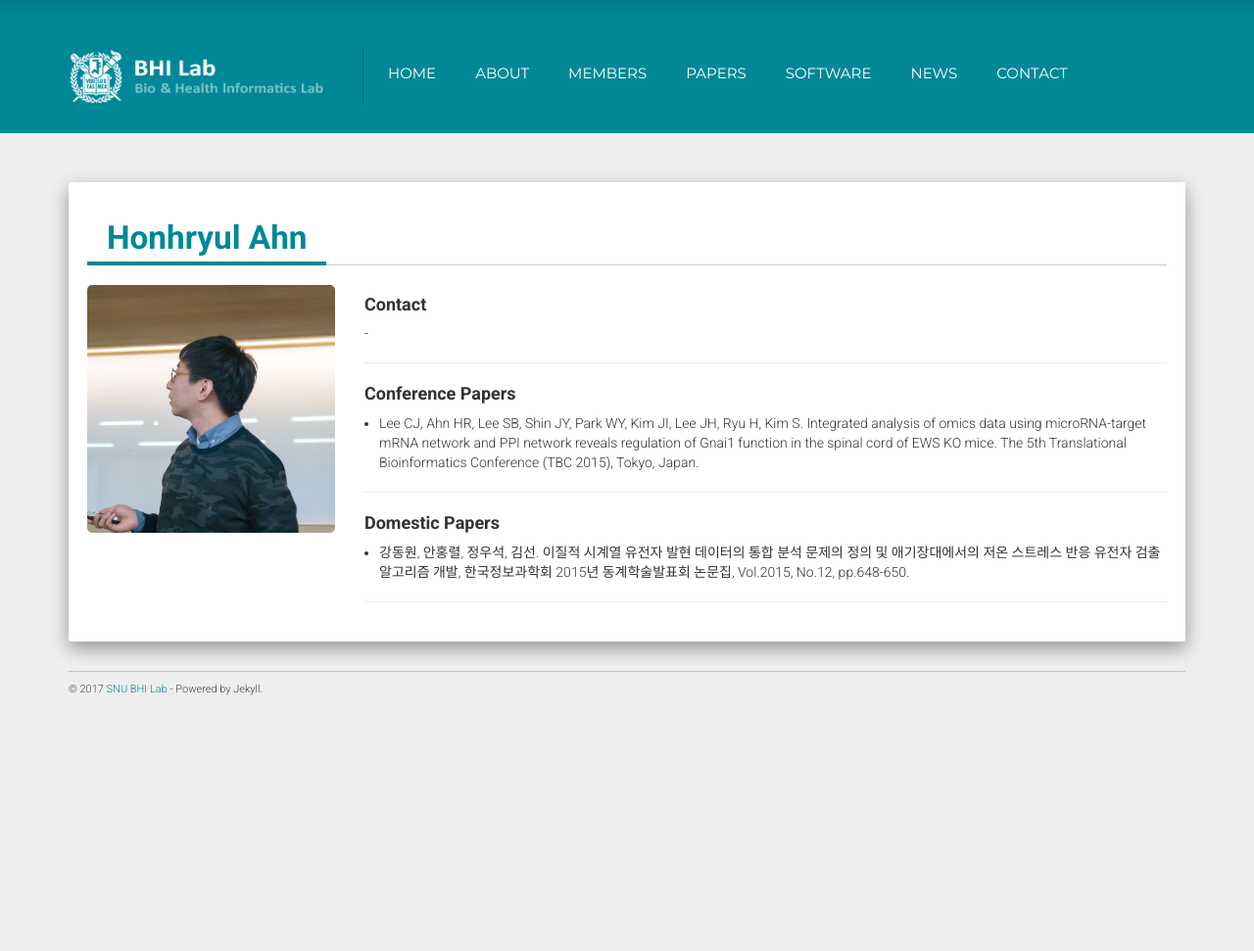
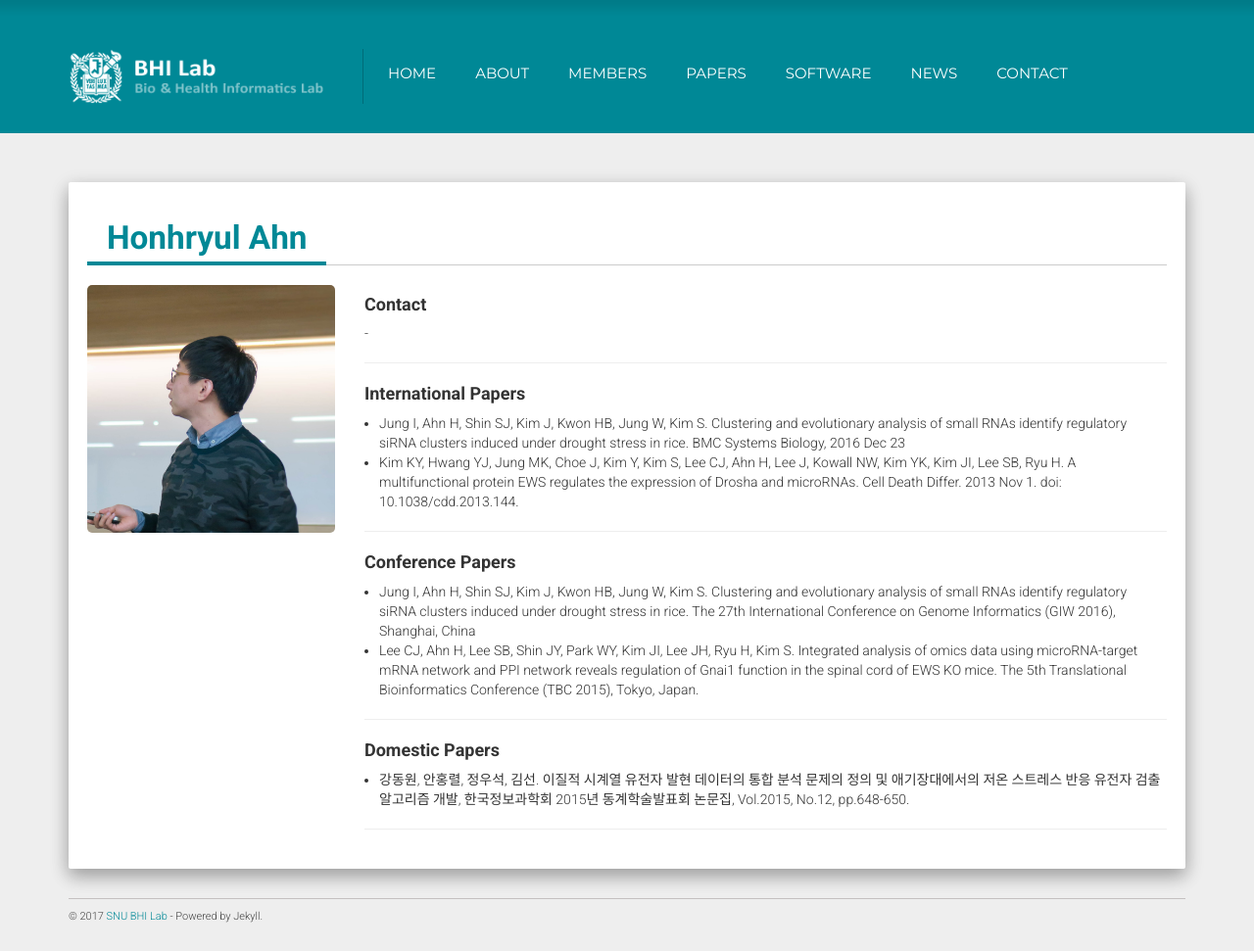
Before and after one commit to solanoon/bhi-kimlab.github.io, a Jekyll site: the page built from _members/hongryul_ahn.md, in a window 1280 px wide. Shown: the whole page at 98% size. Built offline with Jekyll 4.4.1, drawn with Linux system fonts in a browser that asks for light colours; nearby versions of some CDN libraries; before the commit the page ends 900 px from its top, so only the background shows below that; some of the changed lines change nothing that is shown.

Commit message:
minor_tags

```diff
--- a/_data/publications.json
+++ b/_data/publications.json
@@ -2,7 +2,7 @@
   "international": [
   {
     "title": "Rhee S, Lim S, Kim S, Iterative segmented least square method for functional microRNA-mRNA module discovery in breast cancer. International Journal of Data Mining and Bioinformatics",
-    "year":2016,
+    "year": "in press",
     "author": "Rhee S, Lim S, Kim S"
   },
   {
@@ -13,7 +13,7 @@
   {
     "title": "Jung I, Ahn H, Shin SJ, Kim J, Kwon HB, Jung W, Kim S. Clustering and evolutionary analysis of small RNAs identify regulatory siRNA clusters induced under drought stress in rice. BMC Systems Biology, 2016 Dec 23",
     "year": 2016,
-    "author": "Jung I, Ahn H, Shin SJ, Kim J, Kwon HB, Jung W, Kim S",
+    "author": "Jung I, Ahn HR, Shin SJ, Kim J, Kwon HB, Jung W, Kim S",
   },
   {
     "title": "Lee J, Jo K, Lee S, Kang J, Kim S. Prioritizing biological pathways by recognizing context in time-series gene expression data. BMC Bioinformatics, 2016 Dec 23",
@@ -116,9 +116,9 @@
     "author": "Jung IU, Park JC, Kim S",
   },
   {
-    "title": "Kim KY, Hwang YJ, Jung MK, Choe J, Kim Y, Kim S, Lee CJ, Ahn HK, Lee J, Kowall NW, Kim YK, Kim JI, Lee SB, Ryu H. A multifunctional protein EWS regulates the expression of Drosha and microRNAs. Cell Death Differ. 2013 Nov 1. doi: 10.1038/cdd.2013.144.",
+    "title": "Kim KY, Hwang YJ, Jung MK, Choe J, Kim Y, Kim S, Lee CJ, Ahn H, Lee J, Kowall NW, Kim YK, Kim JI, Lee SB, Ryu H. A multifunctional protein EWS regulates the expression of Drosha and microRNAs. Cell Death Differ. 2013 Nov 1. doi: 10.1038/cdd.2013.144.",
     "year": 2013,
-    "author": "Kim S, Lee CJ, Ahn HK",
+    "author": "Kim S, Lee CJ, Ahn HR",
   },
   {
     "title": "Rhee J, Kim K, Chae H, Evans J, Yan P, Zhang B, Gray J, Spellman P, Huang T, Nephew K and Kim S. Integrated Analysis of Genome-wide DNA Methylation and Gene Expression Profiles in Molecular Subtypes of Breast Cancer, Nucleic Acids Res. 2013 July 2;41(18):8464-8474.doi: 10.1093/nar/gkt643",
@@ -375,7 +375,7 @@
   {
     "title": "Jung I, Ahn H, Shin SJ, Kim J, Kwon HB, Jung W, Kim S. Clustering and evolutionary analysis of small RNAs identify regulatory siRNA clusters induced under drought stress in rice. The 27th International Conference on Genome Informatics (GIW 2016), Shanghai, China",
     "year": 2016,
-    "author": "Jung I, Ahn H, Kim S",
+    "author": "Jung I, Ahn HR, Kim S",
   },
   {
     "title": "Lee J, Jo K, Lee S, Kang J, Kim S. Prioritizing biological pathways by recognizing context in time-series gene expression data. The 27th International Conference on Genome Informatics (GIW 2016), Shanghai, China",
@@ -398,7 +398,7 @@
     "author": "Kim MS, Hur B, Kim S",
   },
   {
-    "title": "Lee CJ, Ahn HR, Lee SB, Shin JY, Park WY, Kim JI, Lee JH, Ryu H, Kim S. Integrated analysis of omics data using microRNA-target mRNA network and PPI network reveals regulation of Gnai1 function in the spinal cord of EWS KO mice. The 5th Translational Bioinformatics Conference (TBC 2015), Tokyo, Japan.",
+    "title": "Lee CJ, Ahn H, Lee SB, Shin JY, Park WY, Kim JI, Lee JH, Ryu H, Kim S. Integrated analysis of omics data using microRNA-target mRNA network and PPI network reveals regulation of Gnai1 function in the spinal cord of EWS KO mice. The 5th Translational Bioinformatics Conference (TBC 2015), Tokyo, Japan.",
     "year": 2015,
     "author": "Lee CJ, Ahn HR, Kim S",
   },
```
